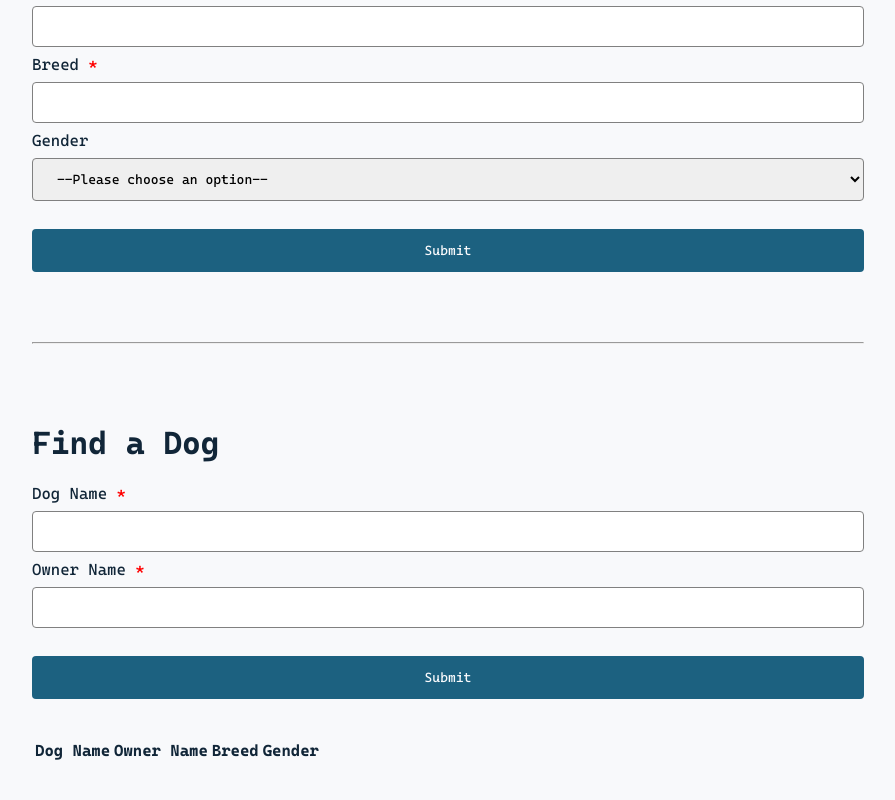
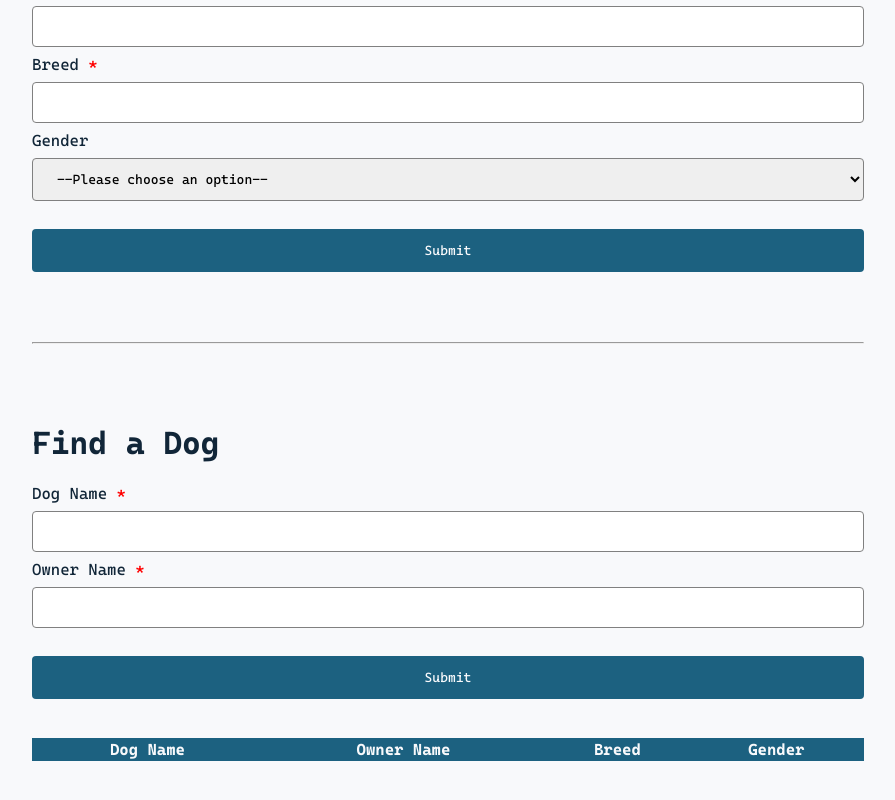
Before and after one commit to WiseNat/BS3221-Summative-Frontend, a SvelteKit app: page /dog in a window 1280 px wide. Shown: the part 276-1076 px from the top of the page, without its empty margins (192-1087 px from the left). Built offline with nearby package versions, Linux system fonts and the light colour scheme.

Commit message:
Table styling

```diff
--- a/src/routes/+layout.svelte
+++ b/src/routes/+layout.svelte
@@ -13,7 +13,7 @@
 	nav > a {
 		margin: 0px 30px;
 		padding: 1.5em 0em;
-		color: var(--azureish-White);
+		color: var(--azureish-white);
 		text-decoration-line: none;
 		height: 100%;
 	}
--- a/static/app.css
+++ b/static/app.css
@@ -6,7 +6,7 @@
 
 :root {
     --snow: #F8F9FB;
-    --azureish-White: #CFEAE5;
+    --azureish-white: #CFEAE5;
     --steel-teal: #508895;
     --blue-sapphire: #1C6180;
     --yankees-blue: #112638;
@@ -63,6 +63,29 @@ button:focus {
     outline: var(--yankees-blue) solid 1px;
 }
 
+table {
+    width: 100%;
+    border: 1px solid var(--blue-sapphire);
+    border-collapse: collapse;
+}
+
+th {
+    background-color: var(--blue-sapphire);
+    color: var(--snow);
+}
+
+td {
+    text-align: center;
+}
+
+tr:nth-child(even) {
+  background-color: var(--snow);
+}
+
+tr:nth-child(odd) {
+  background-color: rgb(197, 197, 197);
+}
+
 br {
     margin: 0 0 30px 0;
 }
```
